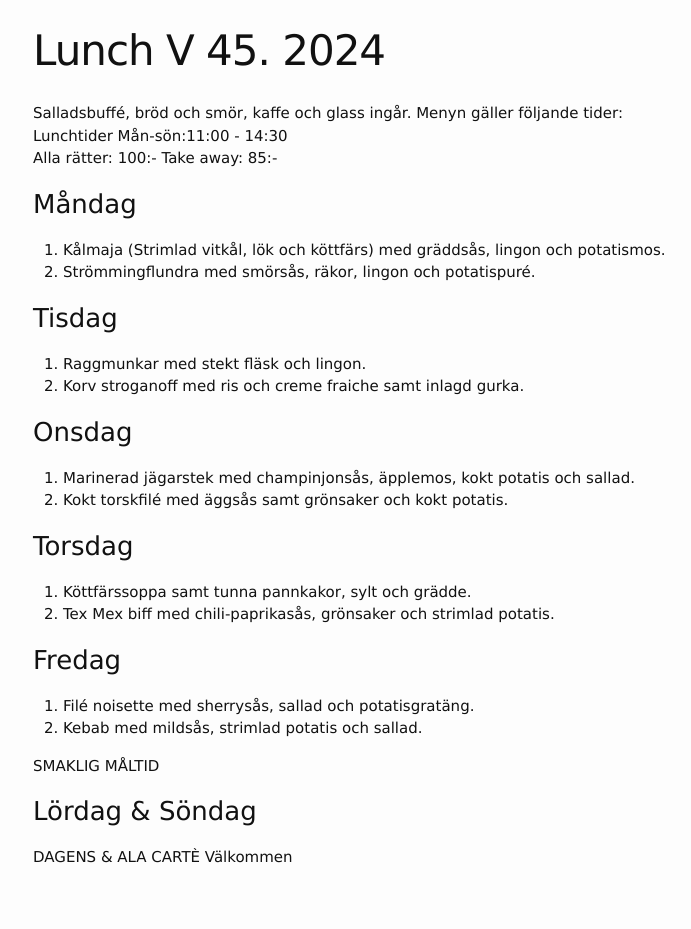
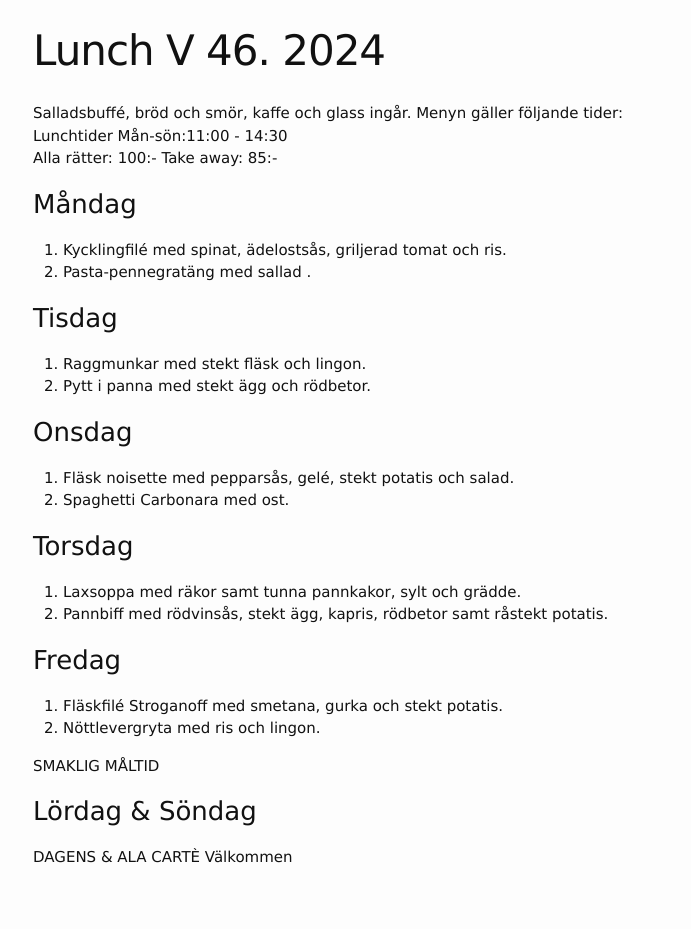
Before and after one commit to FarInn62/farinn62.github.io, a Jekyll site: the page built from lunch.md, in a window 1280 px wide. Shown: the whole page, without its empty margins (237-928 px from the left). Built offline with Jekyll 4.4.1, drawn with Linux system fonts in a browser that asks for light colours.

Commit message:
Update lunch.md

```diff
--- a/lunch.md
+++ b/lunch.md
@@ -1,6 +1,6 @@
 ---
 layout: foodmenu
-title: Lunch V 45. 2024
+title: Lunch V 46. 2024
 permalink: /lunch/
 published: true
 ---
@@ -11,28 +11,28 @@ Alla rätter: 100:- Take away: 85:-
 
 ### Måndag
 
-1. Kålmaja (Strimlad vitkål, lök och köttfärs) med gräddsås, lingon och potatismos.
-2. Strömmingflundra med smörsås, räkor, lingon och potatispuré.
+1. Kycklingfilé med spinat, ädelostsås, griljerad tomat och ris.
+2. Pasta-pennegratäng med sallad .
 
 ### Tisdag
 
 1. Raggmunkar med stekt fläsk och lingon.
-2. Korv stroganoff med ris och creme fraiche samt inlagd gurka.
+2. Pytt i panna med stekt ägg och rödbetor.
 
 ### Onsdag
 
-1. Marinerad jägarstek med champinjonsås, äpplemos, kokt potatis och sallad.
-2. Kokt torskfilé med äggsås samt grönsaker och kokt potatis.
+1. Fläsk noisette med pepparsås, gelé, stekt potatis och salad.
+2. Spaghetti Carbonara med ost.
 
 ### Torsdag
 
-1. Köttfärssoppa samt tunna pannkakor, sylt och grädde.
-2. Tex Mex biff med chili-paprikasås, grönsaker och strimlad potatis.
+1. Laxsoppa med räkor samt tunna pannkakor, sylt och grädde.
+2. Pannbiff med rödvinsås, stekt ägg, kapris, rödbetor samt råstekt potatis.
 
 ### Fredag
 
-1. Filé noisette med sherrysås, sallad och potatisgratäng.
-2. Kebab med mildsås, strimlad potatis och sallad.
+1. Fläskfilé Stroganoff med smetana, gurka och stekt potatis.
+2. Nöttlevergryta med ris och lingon.
 
 SMAKLIG MÅLTID
 ### Lördag & Söndag
```
